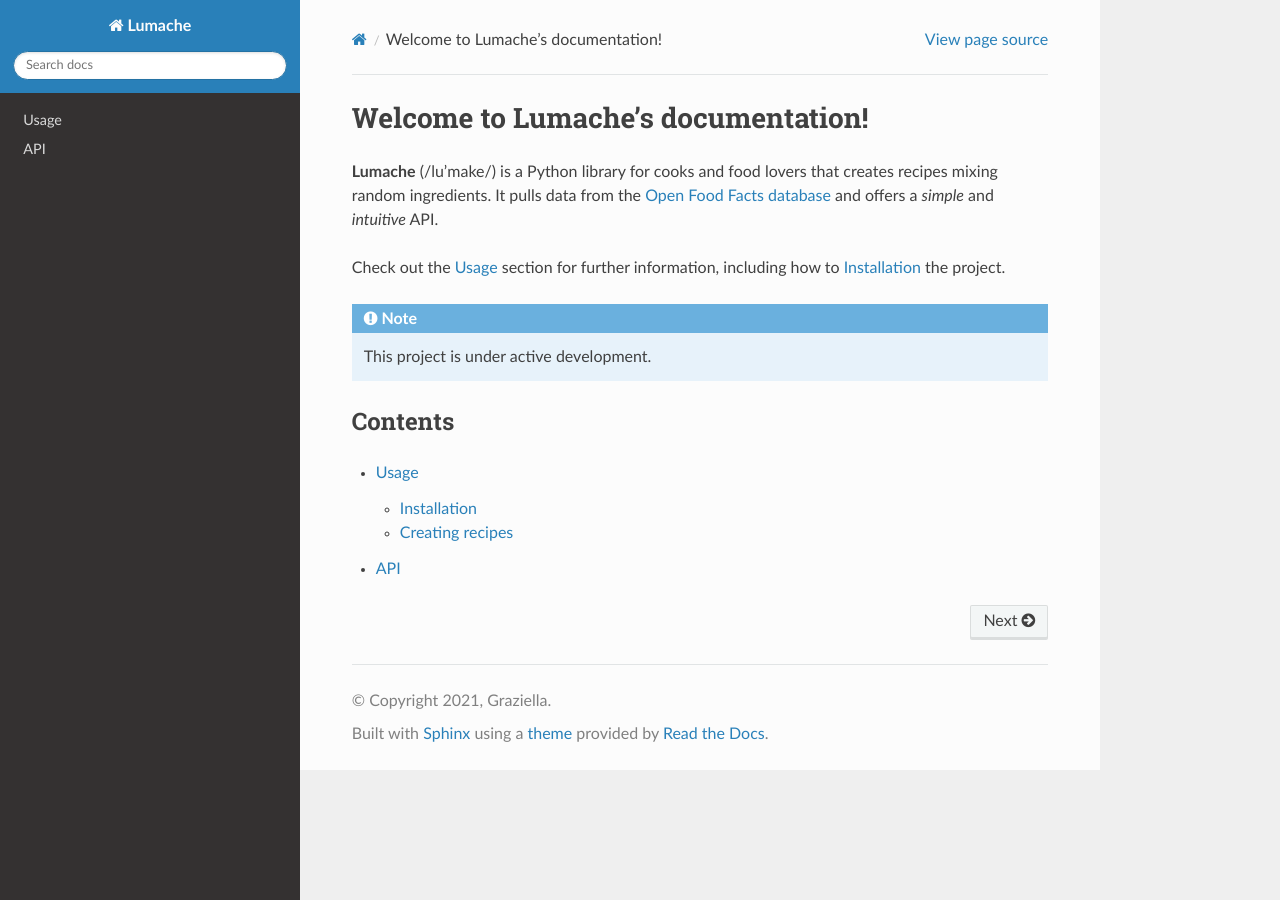
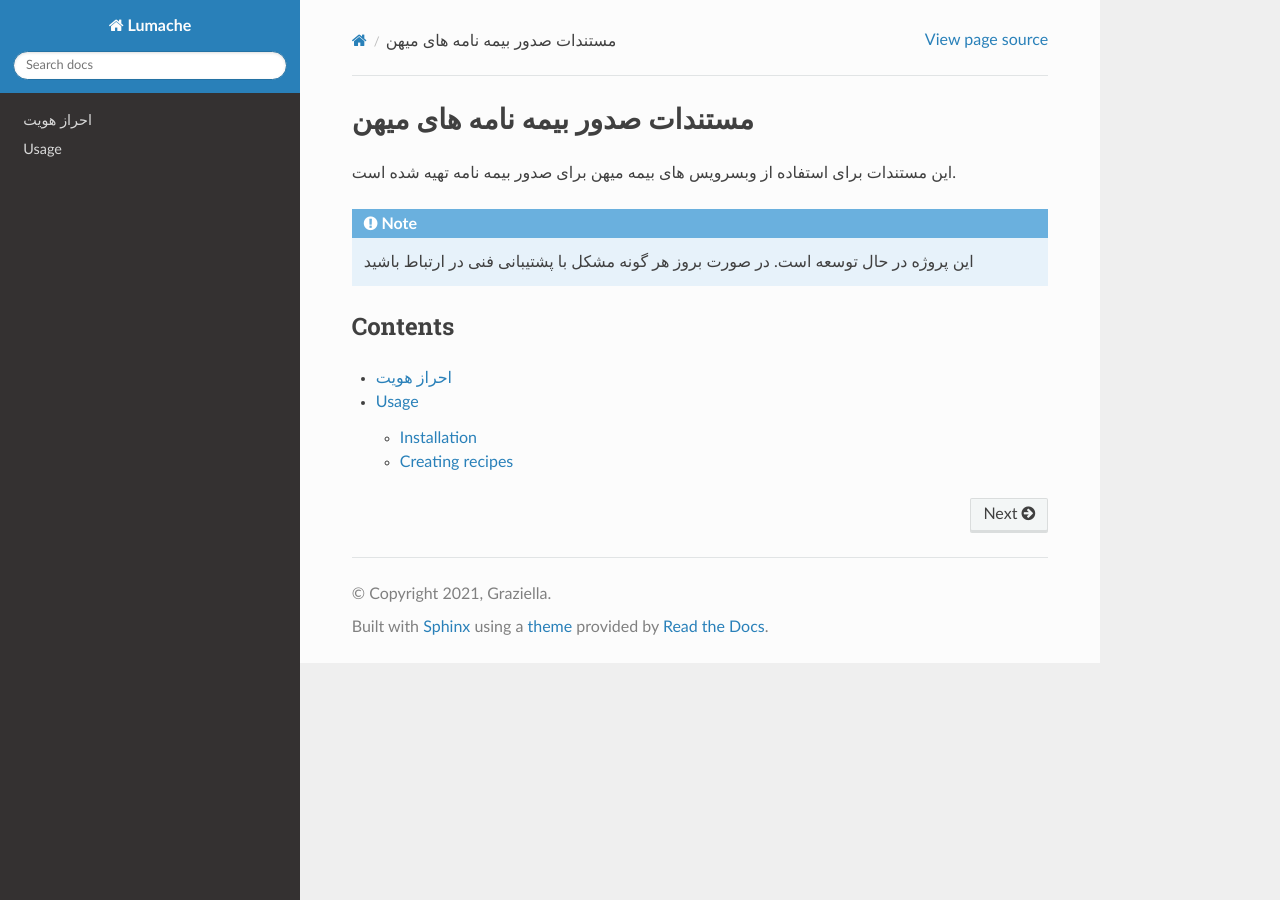
Before and after one commit to artaabbasi/mihan-issue, a Sphinx documentation site: the page built from docs/source/index.rst, in a window 1280 px wide. Built offline with Sphinx 7.4.7 and the Read the Docs theme 3.1.0, drawn with Linux system fonts in a browser that asks for light colours.

Commit message:
some changes in doc for test

```diff
--- a/docs/source/api.rst
+++ b/docs/source/auth.rst
@@ -1,5 +1,5 @@
-API
-===
+احراز هویت
+=====
 
 .. autosummary::
    :toctree: generated
--- a/docs/source/index.rst
+++ b/docs/source/index.rst
@@ -1,22 +1,16 @@
-Welcome to Lumache's documentation!
+مستندات صدور بیمه نامه های میهن
 ===================================
 
-**Lumache** (/lu'make/) is a Python library for cooks and food lovers
-that creates recipes mixing random ingredients.
-It pulls data from the `Open Food Facts database <https://world.openfoodfacts.org/>`_
-and offers a *simple* and *intuitive* API.
-
-Check out the :doc:`usage` section for further information, including
-how to :ref:`installation` the project.
+این مستندات برای استفاده از وبسرویس های بیمه میهن برای صدور بیمه نامه تهیه شده است.
 
 .. note::
 
-   This project is under active development.
+   این پروژه در حال توسعه است. در صورت بروز هر گونه مشکل با پشتیبانی فنی در ارتباط باشید
 
 Contents
 --------
 
 .. toctree::
 
-   usage
-   api
+   auth
+   electronic_devices
```
Also changed, not shown: docs/source/electronic_devices.rst (renamed from docs/source/usage.rst).
